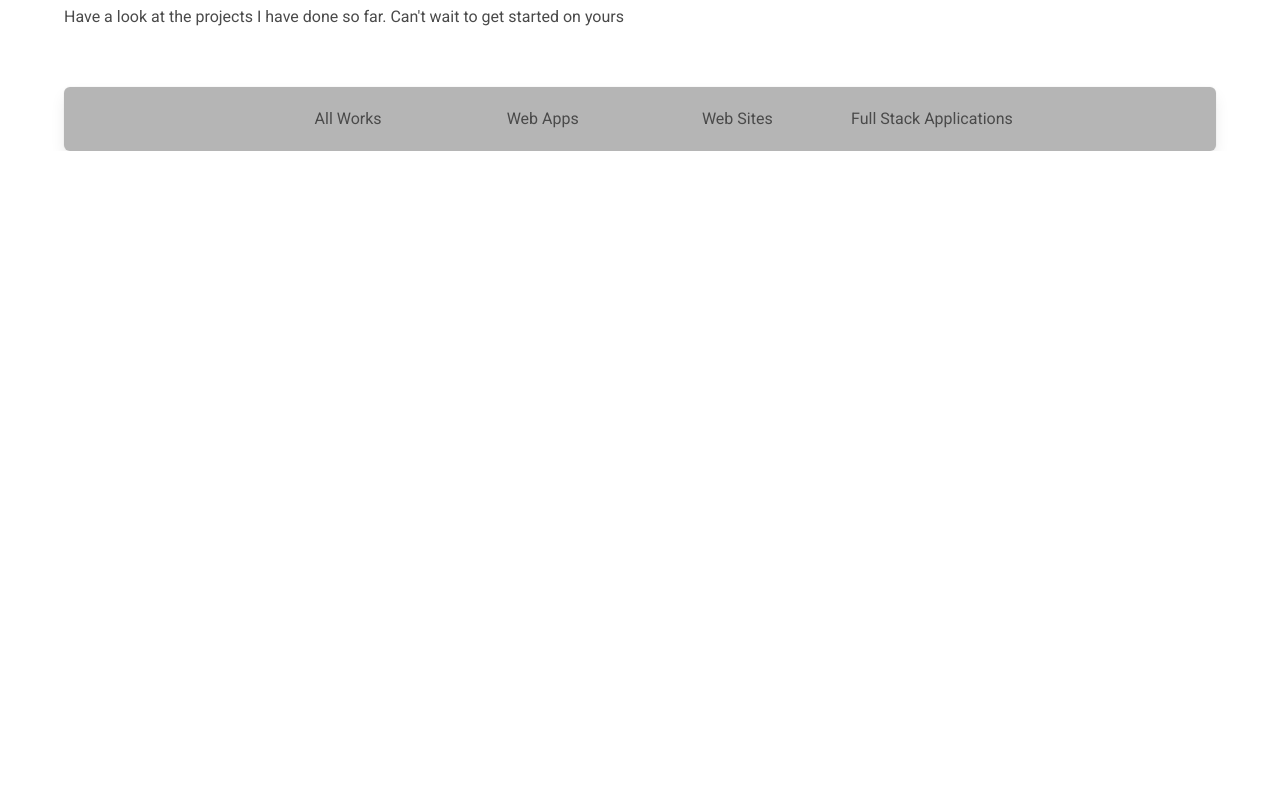
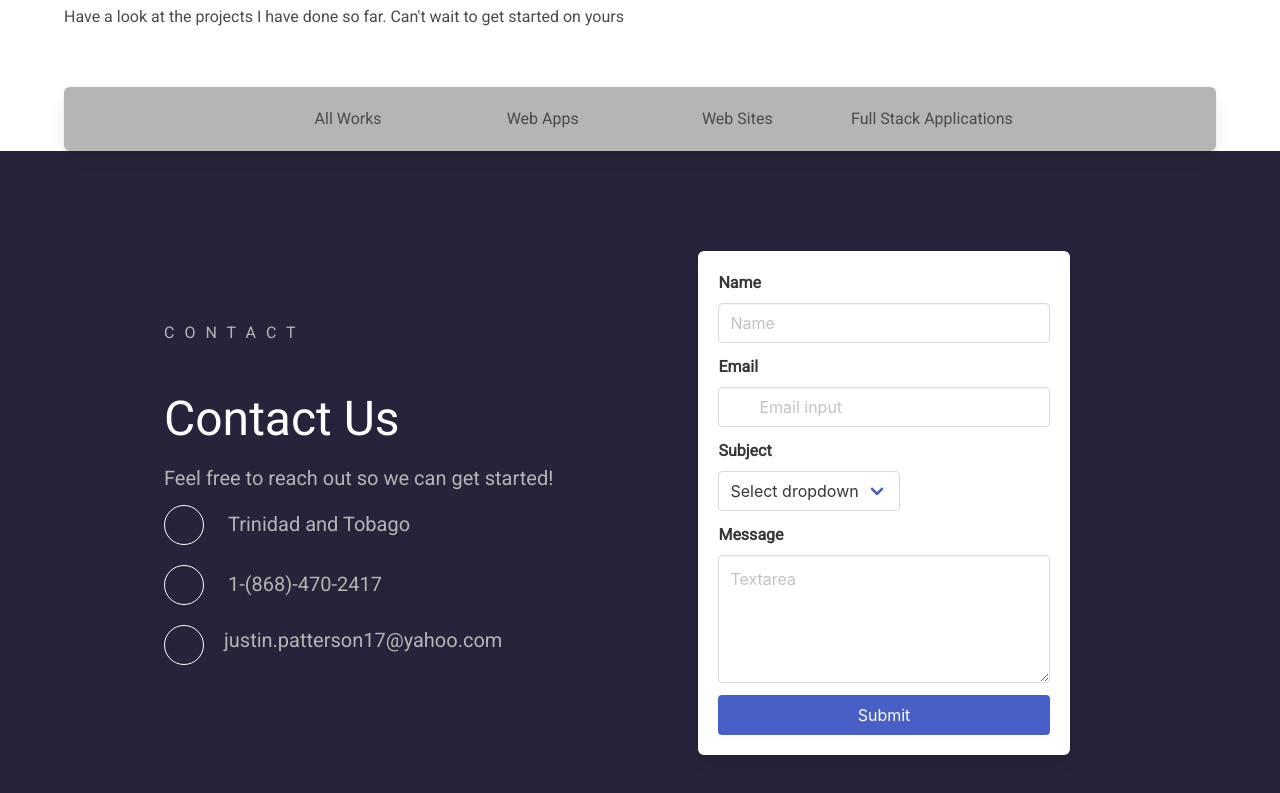
Before and after one commit to justinpatterson1/JustinDevPortfolioWebsite, a React (Create React App) app: page / in a window 1280 px wide. Shown: the part 5004-5797 px from the top of the page. Before the commit the page ends 5155 px from the top, so only its background shows below. Built offline with nearby package versions, Linux system fonts and the light colour scheme.

Commit message:
Contact page implemented

```diff
--- a/src/assets/css/App.css
+++ b/src/assets/css/App.css
@@ -19,6 +19,8 @@ span{
 #contact-btn{
   background-color: #25243A;
 }
+
+
 hr
     {
       margin-top: 0;
@@ -192,3 +194,33 @@ hr
       width: 70%;
       margin: 0 auto;
     }
+
+    #form {
+      width: 80%;
+      margin:0 auto;
+    }
+
+    #contact > div:nth-child(1)
+    {
+      padding: 100px;
+    }
+
+    .bullet{
+      display: grid;
+      grid-template-columns: 40px 1fr;
+      column-gap: 20px;
+      margin-bottom: 20px;
+    }
+
+    .bullet-point{
+      width: 40px;
+      height: 40px;
+      border-radius: 50px;
+      border: 1px solid white;
+    }
+
+    .spacing{
+
+      letter-spacing: 10px;
+      margin-bottom: 30px;
+    }
--- a/src/components/App.js
+++ b/src/components/App.js
@@ -5,6 +5,7 @@ import AboutMe from './AboutMe'
 import Tools from './Tools'
 import Services from './Services'
 import Projects from './Projects'
+import Contact from './Contact'
 const App = () => {
     return (
         <div>
@@ -14,6 +15,7 @@ const App = () => {
             <Tools/>
             <Services/>
             <Projects/>
+            <Contact/>
         </div>
     )
 }
--- /dev/null
+++ b/src/components/Contact.js
@@ -0,0 +1,89 @@
+import React from 'react'
+
+const Contact = () => {
+    return (
+        <div id='contact'>
+            <div className='container'>
+                <div className='columns is-vcentered mt-7'>
+                    <div className="column">
+                        <p className='has-text-grey-light is-size-6 spacing'>
+                            CONTACT
+                        </p>
+                        <h1 className='has-text-white is-size-1 py-2 '>
+                            Contact Us
+                        </h1>
+                        <p className='has-text-grey-light pb-3 is-size-5'>
+                            Feel free to reach out so we can get started!
+                        </p>
+                        <ul type='circle' className='has-text-grey-light'>
+                            <div className='bullet'>
+                                 <div className='bullet-point'></div>
+                                 <li className='p-1 is-size-5'>Trinidad and Tobago</li>
+                            </div>
+
+                            <div className='bullet'>
+                                 <div className='bullet-point'></div>
+                                <li className='p-1 is-size-5'>1-(868)-470-2417</li>
+                           </div>
+
+                           <div className='bullet'>
+                                 <div className='bullet-point'></div>
+                                <li className='p1 is-size-5'>justin.patterson17@yahoo.com</li>
+                           </div>
+
+                        </ul>
+                    </div>
+                    <div className="column">
+                        <div id='form'>
+                        <div className="box">
+                            <div class="field">
+                                <label class="label">Name</label>
+                                    <div class="control">
+                                        <input class="input" type="text" placeholder="Name"/>
+                                    </div>
+                             </div>
+                                 <div class="field">
+                                    <label class="label">Email</label>
+                                    <div class="control has-icons-left has-icons-right">
+                                        <input class="input " type="text" placeholder="Email input" value=""/>
+                                        <span class="icon is-small is-left">
+                                            <i class="fas fa-envelope"></i>
+                                        </span>
+                                        <span class="icon is-small is-right">
+                                            <i class="fas fa-exclamation-triangle"></i>
+                                        </span>
+                                    </div>
+                                        {/*<p class="help is-danger">This email is invalid</p>*/}
+                                </div>
+                                <div class="field">
+                                    <label class="label">Subject</label>
+                                    <div class="control">
+                                        <div  class="select">
+                                        <select style={{width:'100%'}}>
+                                            <option>Select dropdown</option>
+                                            <option>With options</option>
+                                        </select>
+                                        </div>
+                                    </div>
+                                </div>
+                                <div class="field">
+                                    <label class="label">Message</label>
+                                    <div class="control">
+                                        <textarea class="textarea" placeholder="Textarea"></textarea>
+                                    </div>
+                                </div>
+                                <div class="control">
+                                    <button class="button is-fullwidth is-link">Submit</button>
+                                </div>
+
+                        </div>
+                        </div>
+                    </div>
+
+                </div>
+            </div>
+        </div>
+    )
+}
+
+export default Contact
```
